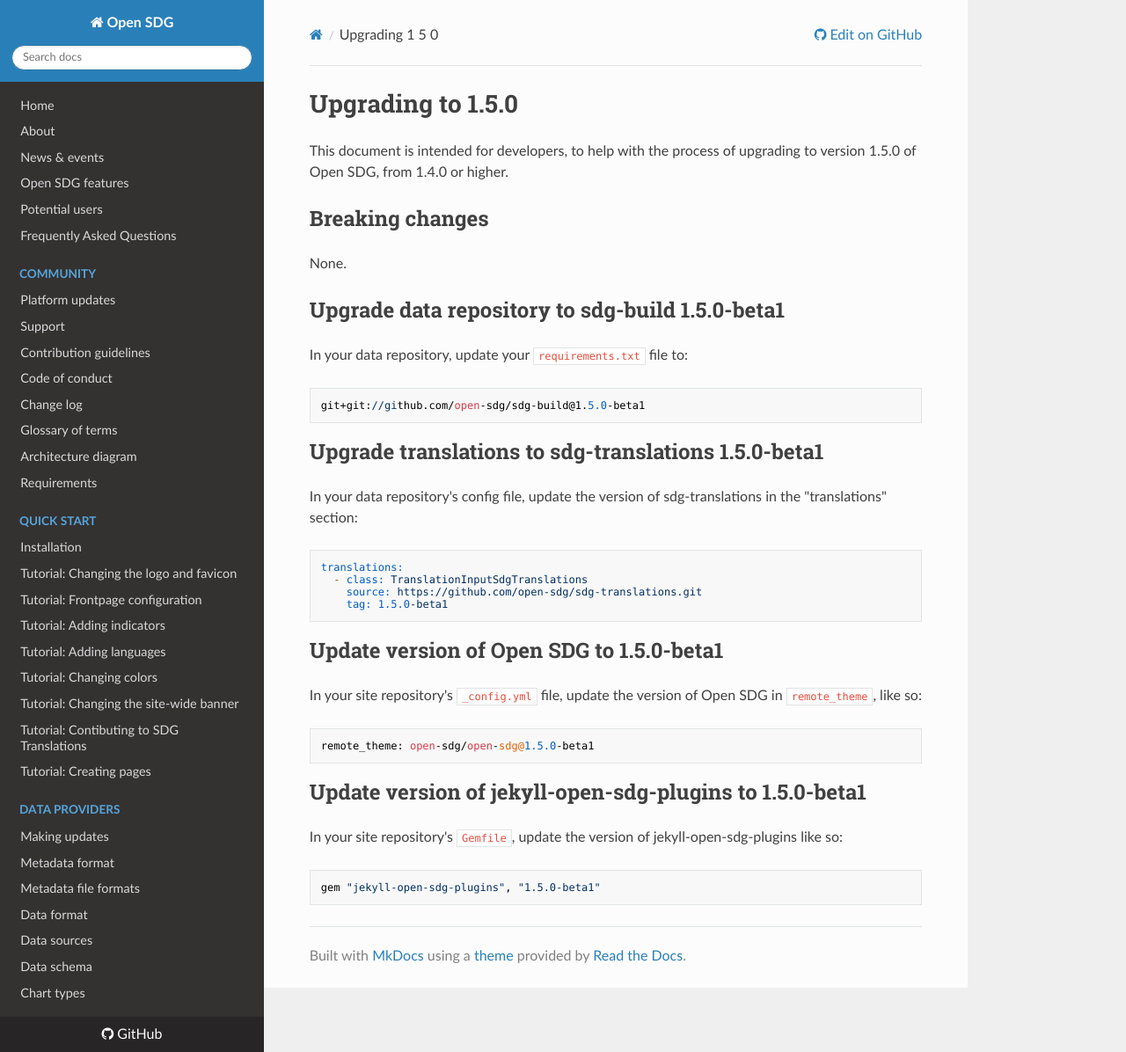
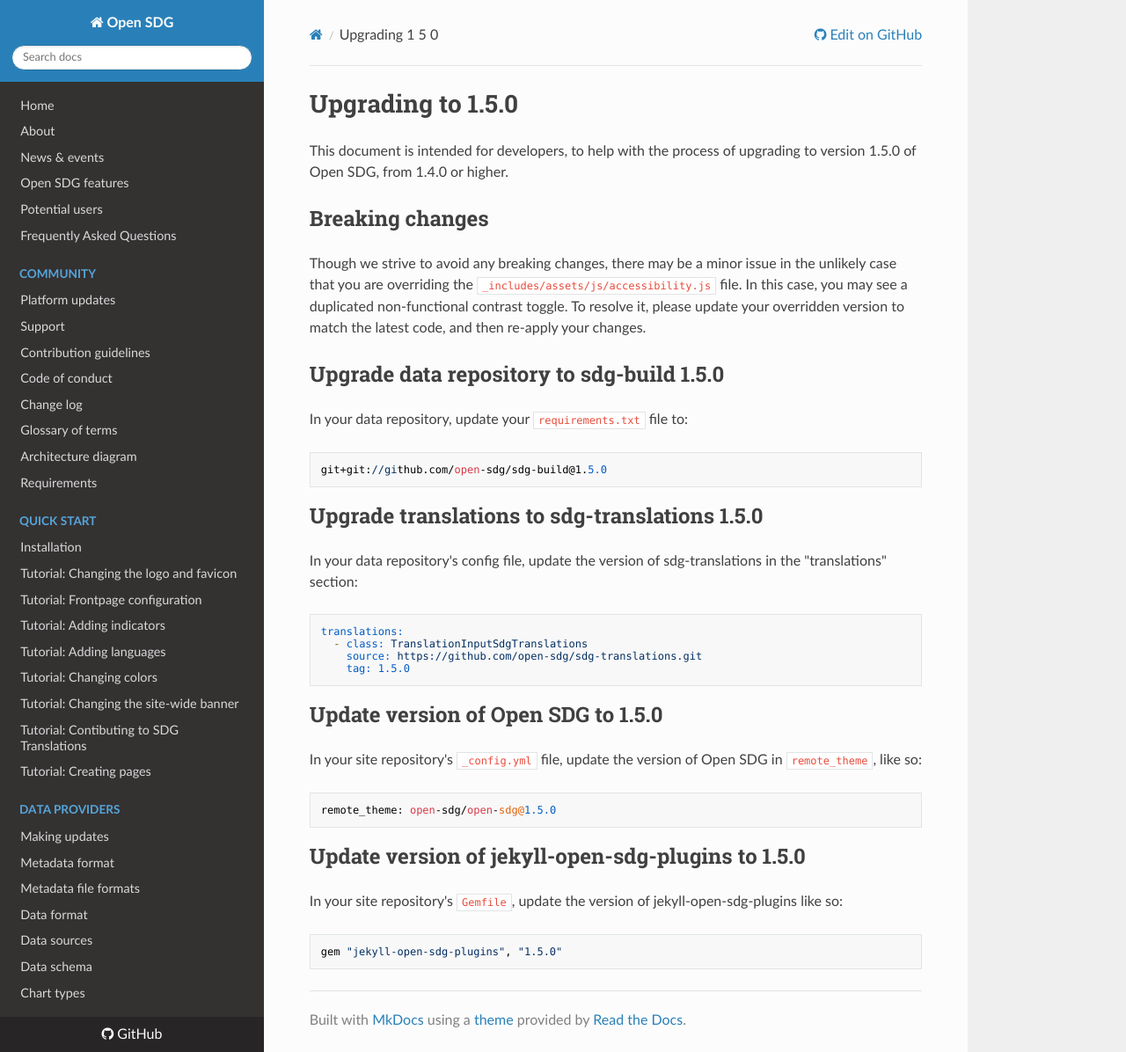
Before and after one commit to open-sdg/open-sdg, an MkDocs documentation site: the page built from docs/upgrades/upgrading-1-5-0.md, in a window 1280 px wide and 1196 px high. Shown: the whole window at 88% size. Built offline with MkDocs 1.6.1, drawn with Linux system fonts in a browser that asks for light colours; nearby versions of some CDN libraries; old or Windows-style settings are respelled for this version of MkDocs.

Commit message:
Upgrade updates for 1.5.0

````diff
--- a/docs/upgrades/upgrading-1-5-0.md
+++ b/docs/upgrades/upgrading-1-5-0.md
@@ -4,17 +4,17 @@
 
 ## Breaking changes
 
-None.
+Though we strive to avoid any breaking changes, there may be a minor issue in the unlikely case that you are overriding the `_includes/assets/js/accessibility.js` file. In this case, you may see a duplicated non-functional contrast toggle. To resolve it, please update your overridden version to match the latest code, and then re-apply your changes.
 
-## Upgrade data repository to sdg-build 1.5.0-beta1
+## Upgrade data repository to sdg-build 1.5.0
 
 In your data repository, update your `requirements.txt` file to:
 
 ```
-git+git://github.com/open-sdg/sdg-build@1.5.0-beta1
+git+git://github.com/open-sdg/sdg-build@1.5.0
 ```
 
-## Upgrade translations to sdg-translations 1.5.0-beta1
+## Upgrade translations to sdg-translations 1.5.0
 
 In your data repository's config file, update the version of sdg-translations in the "translations" section:
 
@@ -22,21 +22,21 @@
 translations:
   - class: TranslationInputSdgTranslations
     source: https://github.com/open-sdg/sdg-translations.git
-    tag: 1.5.0-beta1
+    tag: 1.5.0
 ```
 
-## Update version of Open SDG to 1.5.0-beta1
+## Update version of Open SDG to 1.5.0
 
 In your site repository's `_config.yml` file, update the version of Open SDG in `remote_theme`, like so:
 
 ```
-remote_theme: open-sdg/open-sdg@1.5.0-beta1
+remote_theme: open-sdg/open-sdg@1.5.0
 ```
 
-## Update version of jekyll-open-sdg-plugins to 1.5.0-beta1
+## Update version of jekyll-open-sdg-plugins to 1.5.0
 
 In your site repository's `Gemfile`, update the version of jekyll-open-sdg-plugins like so:
 
 ```
-gem "jekyll-open-sdg-plugins", "1.5.0-beta1"
+gem "jekyll-open-sdg-plugins", "1.5.0"
 ```
````
